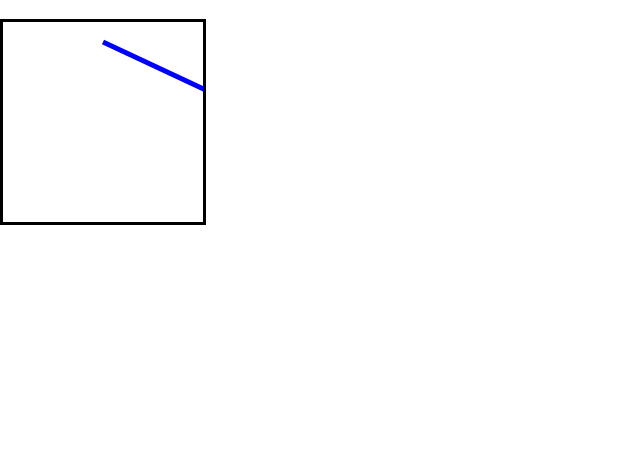
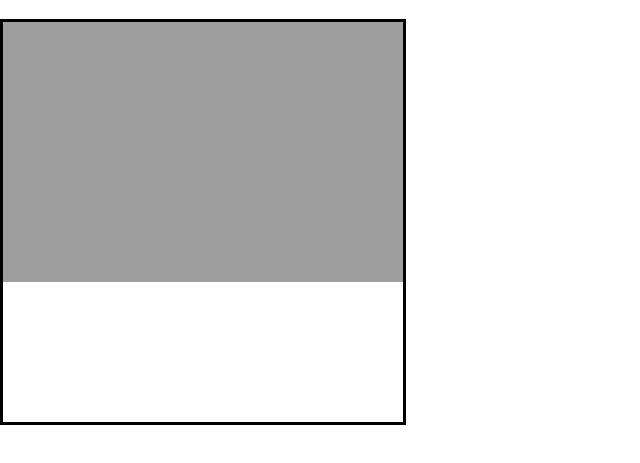
Before and after one commit to jpilet/TiledViewer, a plain HTML site: page index.html in a window 1280 px wide. Shown: the part 61-524 px from the top of the page, without its empty margins (0-640 px from the left). Drawn offline with Linux system fonts and the light colour scheme.

Commit message:
Display an image.

```diff
--- a/index.html
+++ b/index.html
@@ -12,7 +12,7 @@
 <body>
     <h1>Tiled image viewer</h1>
 
-    <canvas id="viewer" width="200" height="200" style="border:solid black 3px;">
+    <canvas id="viewer" width="400" height="400" style="border:solid black 3px;">
     	Your browser sucks.
     </canvas>
     <script>
--- a/tiledviewer.js
+++ b/tiledviewer.js
@@ -179,26 +179,19 @@ function InitializeTiledViewer(element) {
 		var tiledViewer = element.tiledViewer;
     var context = canvas.getContext('2d');
 
-	  var p1 = tiledViewer.viewerPosFromWorldPos(100,20);
-	  var p2 = tiledViewer.viewerPosFromWorldPos(400,160);
+	  var p1 = tiledViewer.viewerPosFromWorldPos(0, 0);
+	  var p2 = tiledViewer.viewerPosFromWorldPos(555, 260);
 
 	  context.clearRect(0, 0, canvas.width, canvas.height);
 
-    context.beginPath();
-    context.moveTo(p1.x, p1.y);
-
-    // line 1
-    context.lineTo(p2.x, p2.y);
-
-    context.lineWidth = 5;
-    context.strokeStyle = 'blue';
-    context.stroke();
+	  context.drawImage(tiledViewer.imageObj, p1.x, p1.y, (p2.x - p1.x), (p2.y - p1.y));
 	}
 
 	element.tiledViewer = {
 		initialized: true,
 		ongoingTouches: {},
 		view2world: [1,0,0, 0,1,0],
+		imageObj: new Image(),
 		worldPosFromViewerPos: function(x, y) {
 			// We want u,v where
 			// a b * u + e = x
@@ -228,7 +221,9 @@ function InitializeTiledViewer(element) {
   element.addEventListener("touchcancel", handleEnd, false);
   element.addEventListener("touchleave", handleEnd, false);
   element.addEventListener("touchmove", handleMove, false);
-  draw();
+
+  element.tiledViewer.imageObj.src = "http://video.jpmguides.com/headers/fr/1.jpg";
+  element.tiledViewer.imageObj.onload = draw;
 }
 
 // shim layer with setTimeout fallback
```
